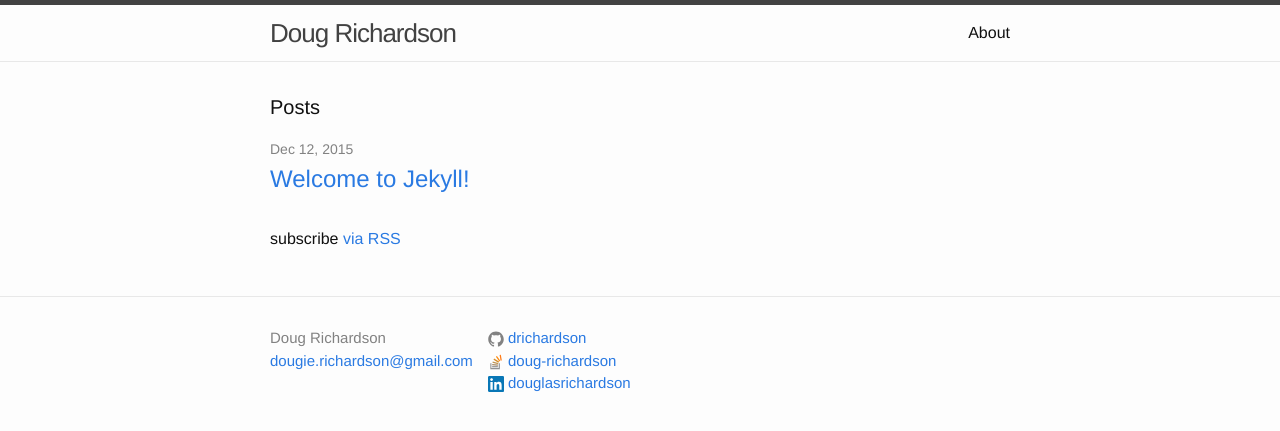
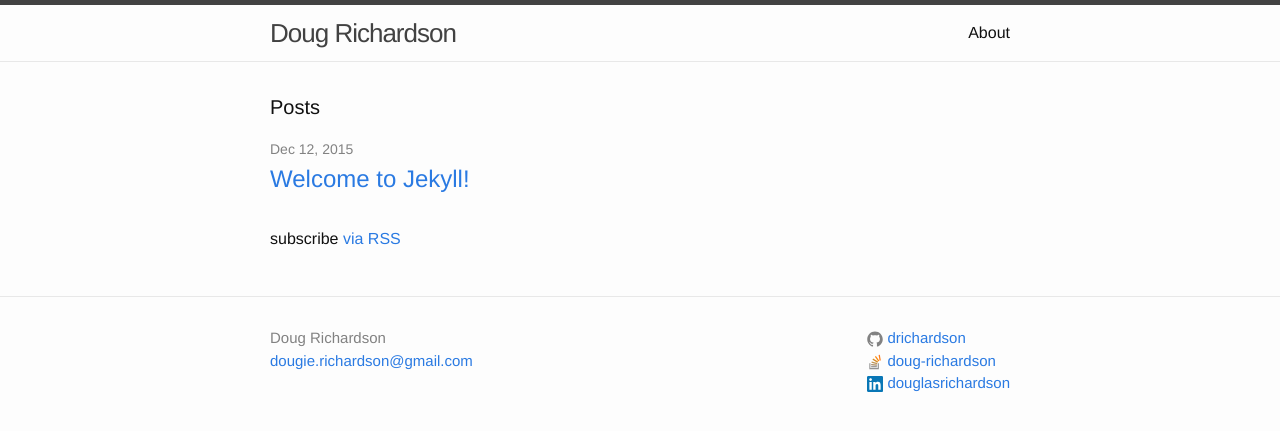
Before and after one commit to drichardson/dougrichardson.us, a Jekyll site: the page built from site/index.html, in a window 1280 px wide. Shown: the top 431 px of the page. Built offline with Jekyll 4.4.1, drawn with Linux system fonts in a browser that asks for light colours.

Commit message:
simplify footer css

```diff
--- a/site/_sass/_layout.scss
+++ b/site/_sass/_layout.scss
@@ -115,6 +115,9 @@
 
 .footer-col-wrapper {
     display: flex;
+    white-space: nowrap;
+    flex-wrap: wrap;
+    justify-content: space-between;
     font-size: 15px;
     color: $grey-color;
     margin-left: -$spacing-unit / 2;
@@ -130,34 +133,10 @@
 }
 
 .footer-col-2 {
-    white-space: nowrap;
 }
 
 .footer-col-3 {
-    flex: 1 1 auto;
-    width: -webkit-calc(50% - (#{$spacing-unit} / 2));
-    width:         calc(50% - (#{$spacing-unit} / 2));
 }
-
-@include media-query($on-laptop) {
-    .footer-col-wrapper {
-        flex-wrap: wrap;
-        justify-content: space-between;
-    }
-
-    .footer-col-3 {
-        width: -webkit-calc(100% - (#{$spacing-unit} / 2));
-        width:         calc(100% - (#{$spacing-unit} / 2));
-    }
-}
-
-@include media-query($on-palm) {
-    .footer-col {
-        width: -webkit-calc(100% - (#{$spacing-unit} / 2));
-        width:         calc(100% - (#{$spacing-unit} / 2));
-    }
-}
-
 
 
 /**
```
